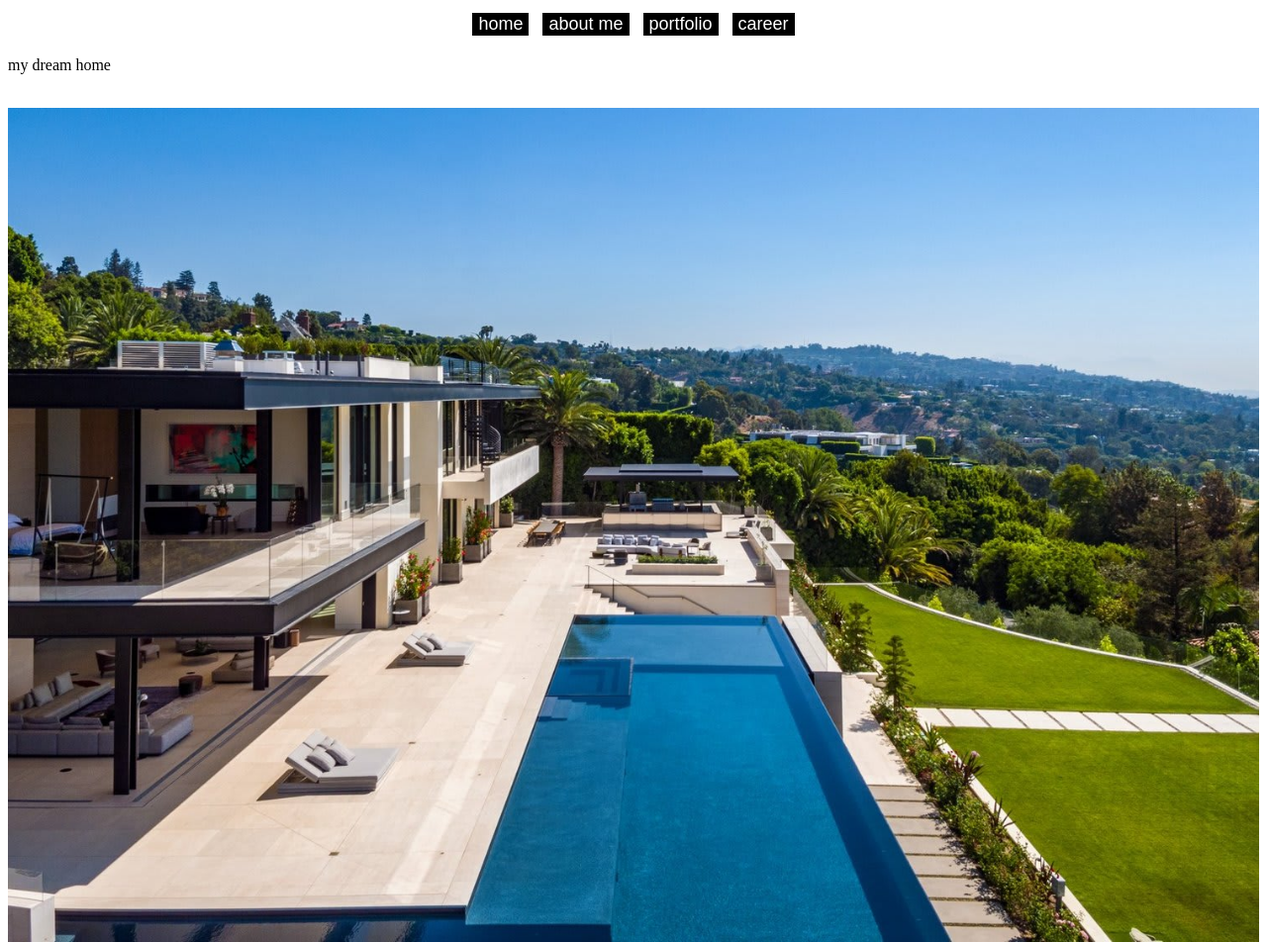
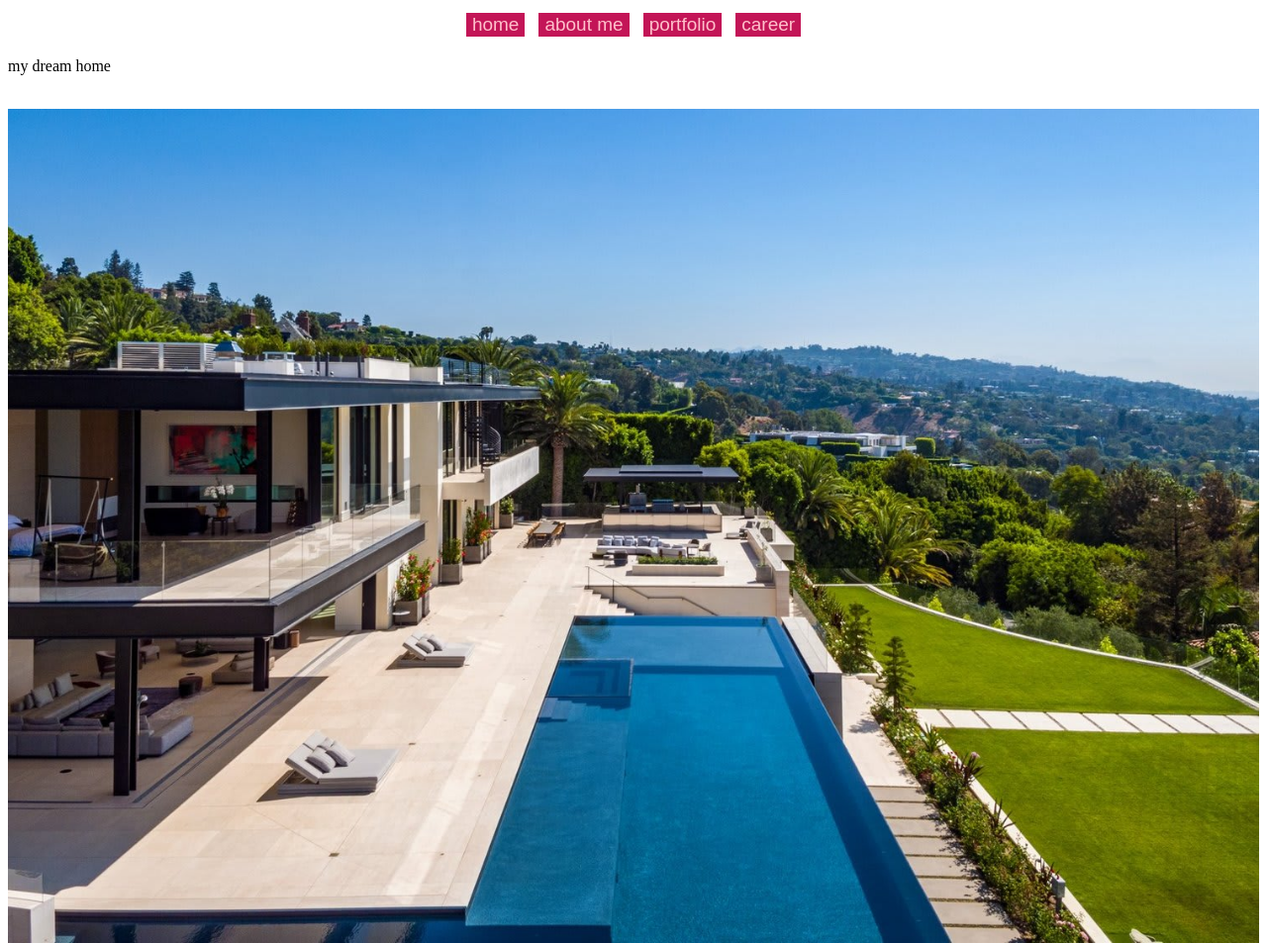
Before and after one commit to alondrag04/alondrag04.github.io, a plain HTML site: page index.html in a window 1280 px wide. Shown: the whole page at 99% size. Drawn offline with Linux system fonts and the light colour scheme.

Commit message:
Update index.html

```diff
--- a/index.html
+++ b/index.html
@@ -3,13 +3,13 @@
     <head>
         <style>
             button {
-                background-color: #000000;
+                background-color: #C31557;
                 border: none;
-                color: white;
+                color: pink;
                 text-align: center;
                 text-decoration: none;
                 display: inline-block;
-                font-size: 18px;
+                font-size: 19px;
                 margin: 5px 5px;
                 cursor: pointer;
             }
```
